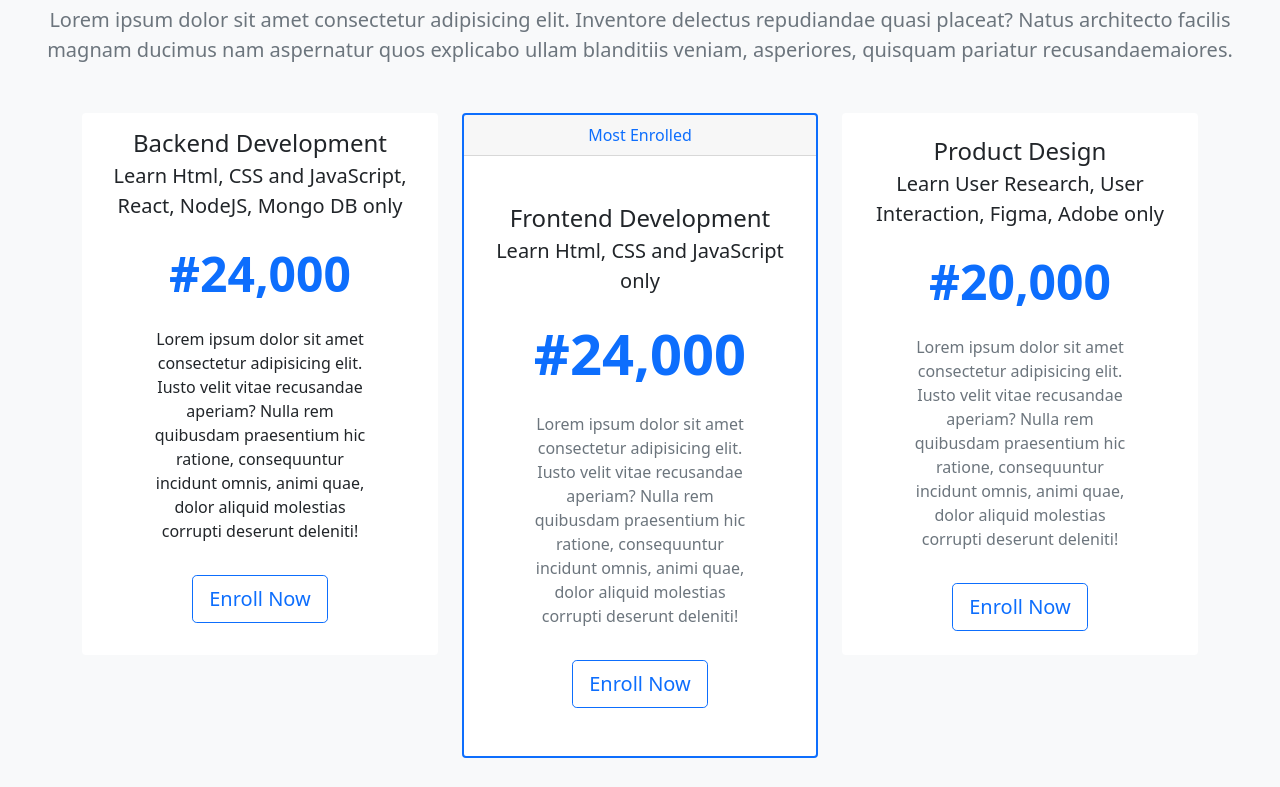
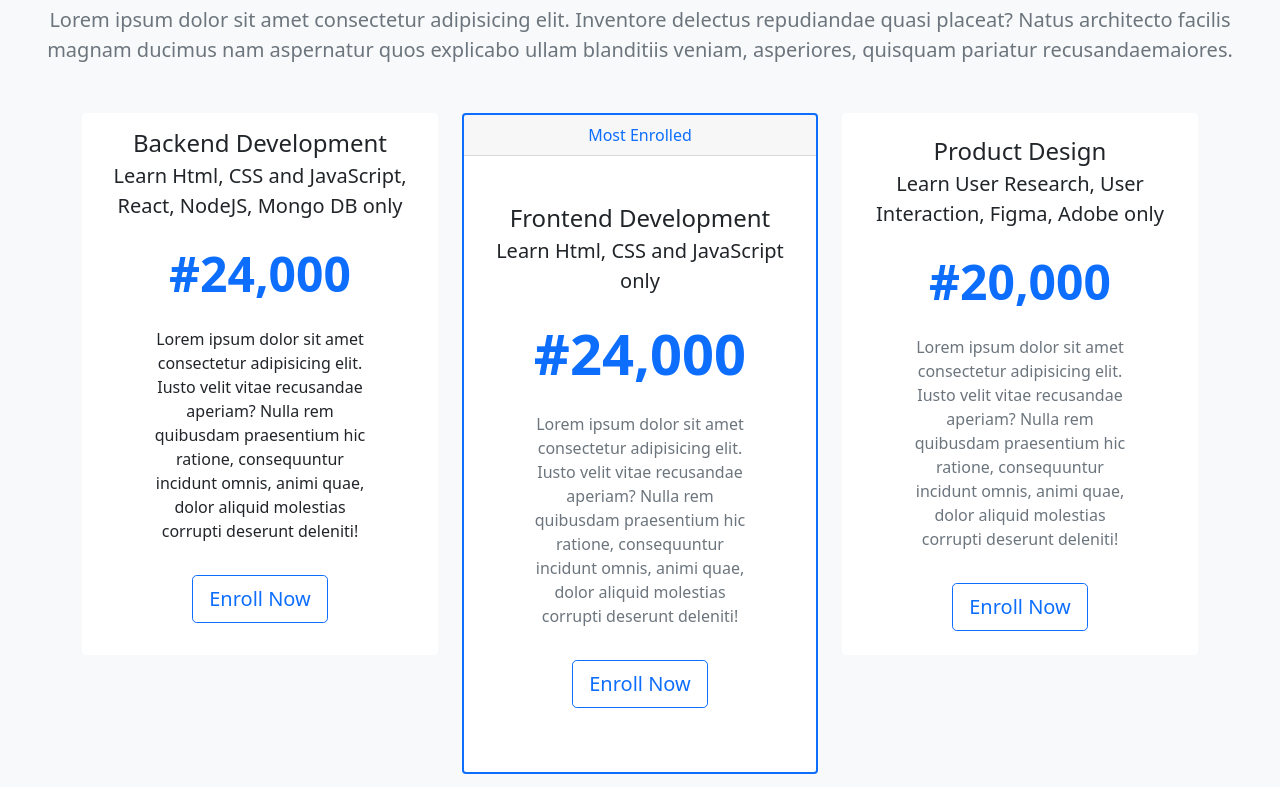
Before and after one commit to Bameejay/BOOSTRAP-TASK, a plain HTML site: page index.html in a window 1280 px wide. Shown: the part 1613-2400 px from the top of the page. Drawn offline with nearby package versions, Linux system fonts and the light colour scheme.

Commit message:
index style adjusted

```diff
--- a/index.html
+++ b/index.html
@@ -166,7 +166,7 @@
         <div class="container">
             <div class="row my-5">
                 <div class="col-md-4">
-                    <div class="card border-0">
+                    <div class="card border-0 ">
                         <div class="card-body text-center mb-3">
                             <h4 class="card-title">Backend Development</h4>
                             <div class="lead card-subtitle">Learn Html, CSS and JavaScript, React, NodeJS, Mongo DB only</div>
@@ -180,7 +180,7 @@
                 </div>
 
                 <div class="col-md-4">
-                    <div class="card border-primary border-2">
+                    <div class="card border-primary border-2 pb-3">
                         <div class="card-header text-center text-primary">Most Enrolled</div>
                         <div class="card-body text-center py-5">
                             <h4 class="card-title">Frontend Development</h4>
```
